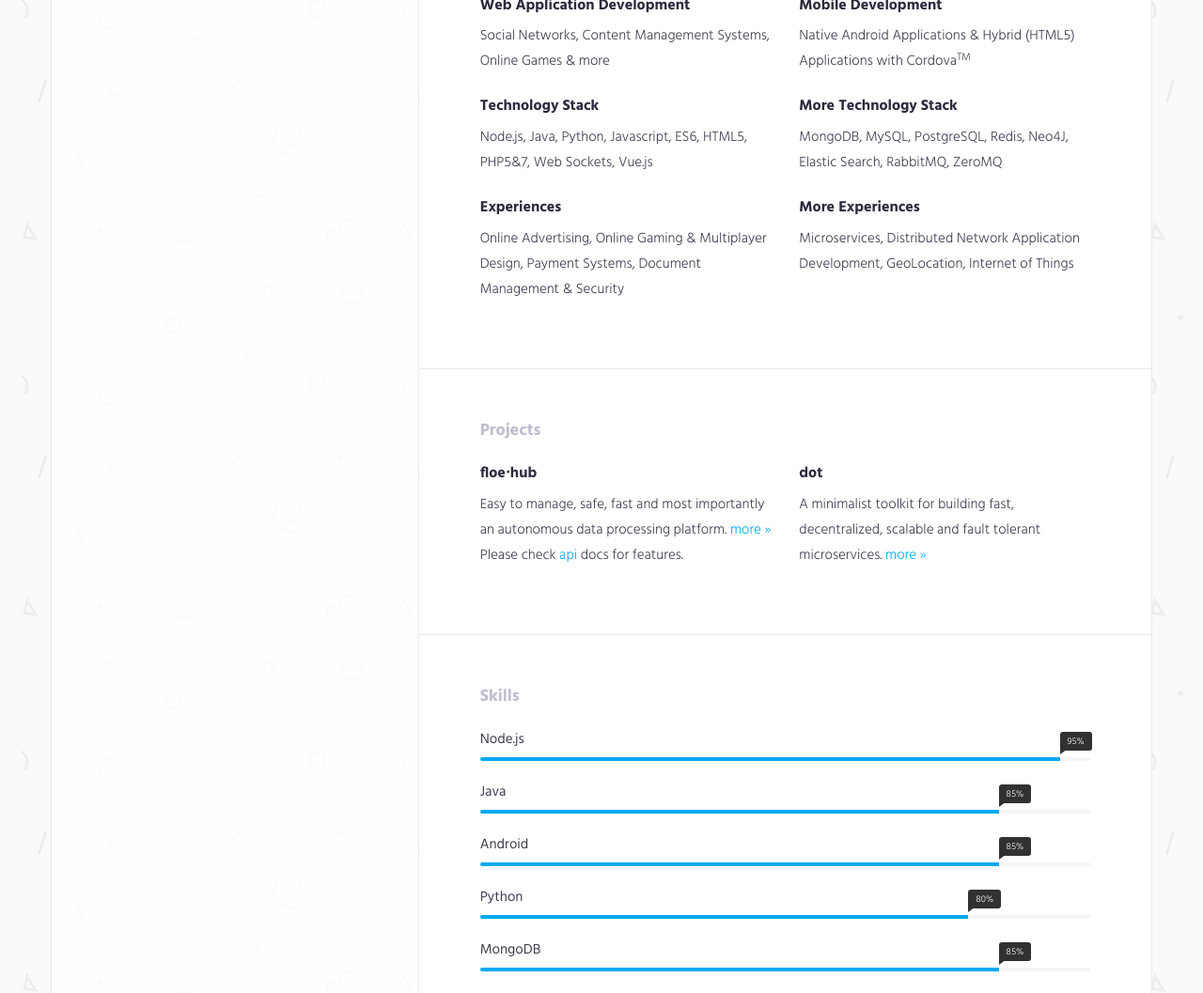
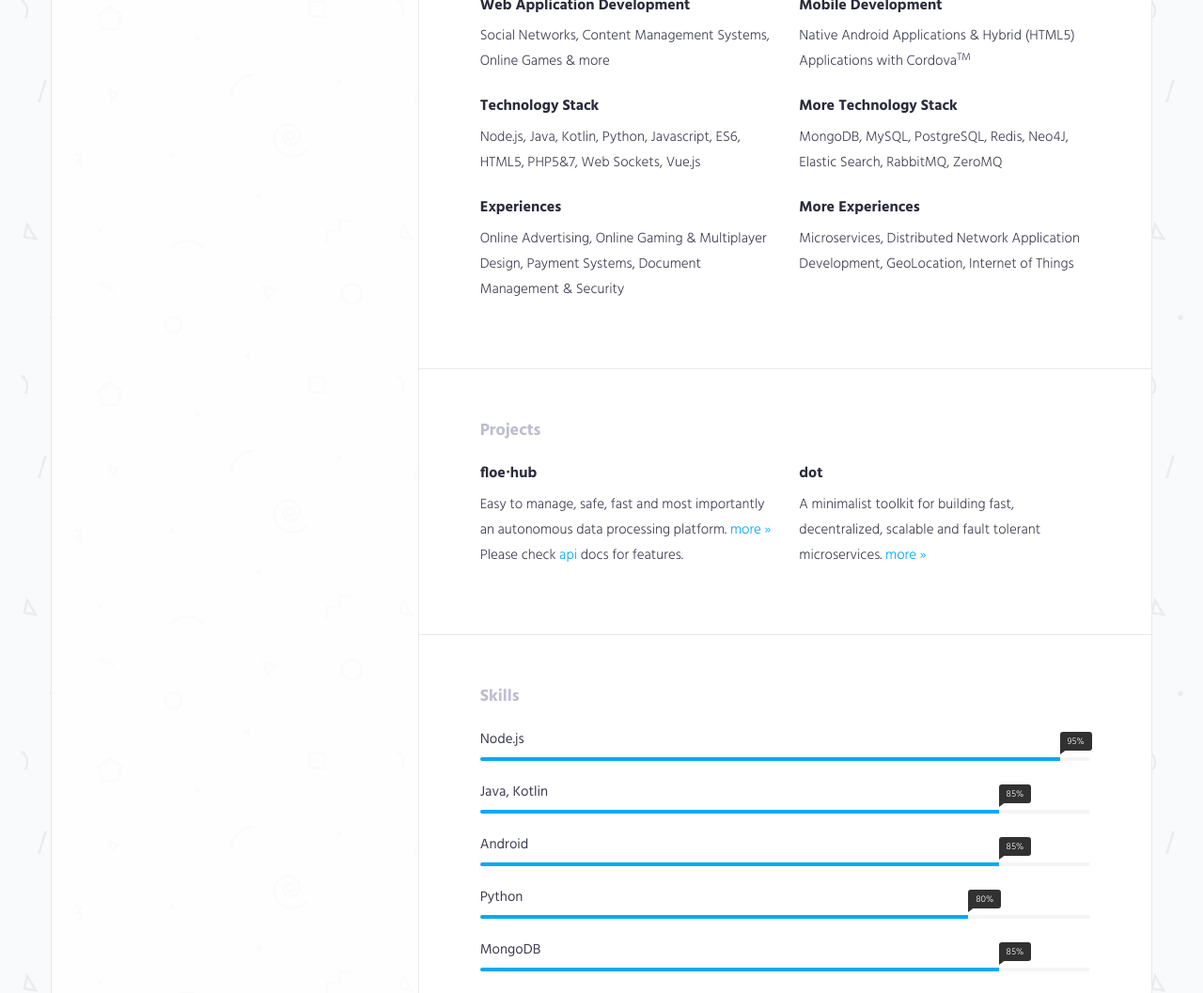
Before and after one commit to umuplus/umuplus-com, a plain HTML site: page index.html in a window 1280 px wide. Shown: the part 920-1977 px from the top of the page at 94% size. Drawn offline with Linux system fonts and the light colour scheme.

Commit message:
Kotlin added

```diff
--- a/index.html
+++ b/index.html
@@ -112,7 +112,7 @@
                                 <div class="col-md-6">
                                     <div class="expertise-item">
                                         <h3>Technology Stack</h3>
-                                        <p>Node.js, Java, Python, Javascript, ES6, HTML5, PHP5&7, Web Sockets, Vue.js</p>
+                                        <p>Node.js, Java, Kotlin, Python, Javascript, ES6, HTML5, PHP5&7, Web Sockets, Vue.js</p>
                                     </div>
                                 </div>
                                 <div class="col-md-6">
@@ -185,7 +185,7 @@
                                             </div>
                                         </div>
                                         <div class="progress-item">
-                                            <span class="progress-title">Java</span>
+                                            <span class="progress-title">Java, Kotlin</span>
                                             <div class="progress">
                                                 <div class="progress-bar" role="progressbar" aria-valuenow="85" aria-valuemin="0"
                                                         aria-valuemax="100" style="width: 85%"><span class="progress-percent"> 85%</span>
```
